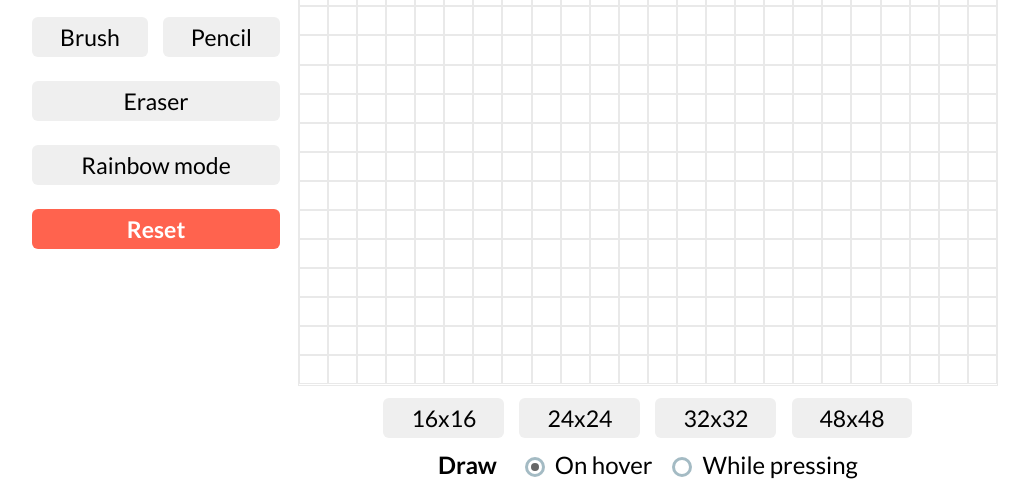
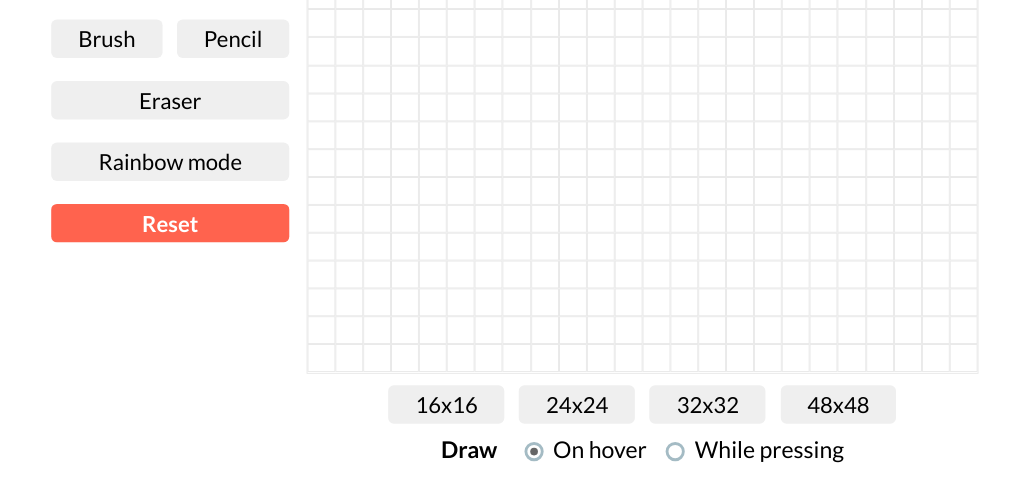
Before and after one commit to luiover/etch-a-sketch, a plain HTML site: page index.html in a window 1280 px wide. Shown: the part 318-800 px from the top of the page, without its empty margins (68-1097 px from the left). Drawn offline with Linux system fonts and the light colour scheme.

Commit message:
style: Update styles.css to make smaller page

```diff
--- a/styles.css
+++ b/styles.css
@@ -12,6 +12,7 @@ body {
   justify-content: center;
   align-items: center;
   margin-right: 120px;
+  transform: scale(0.96)
 }
 
 .central-row {
```
